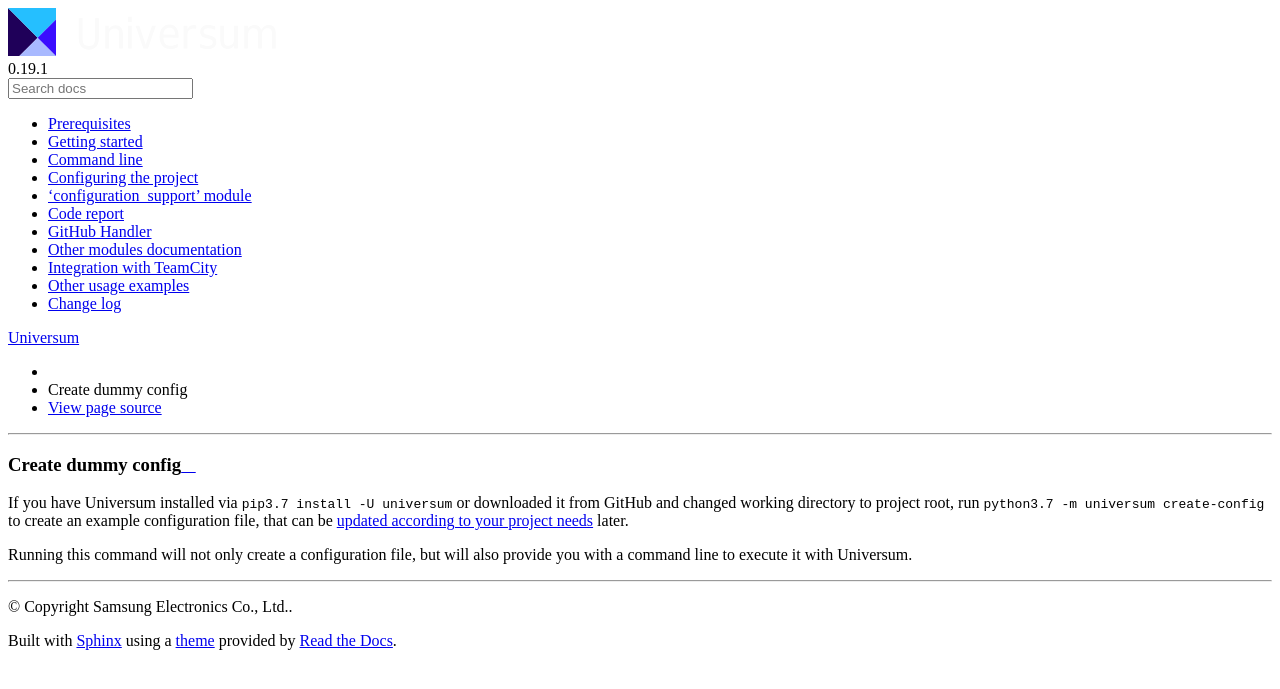
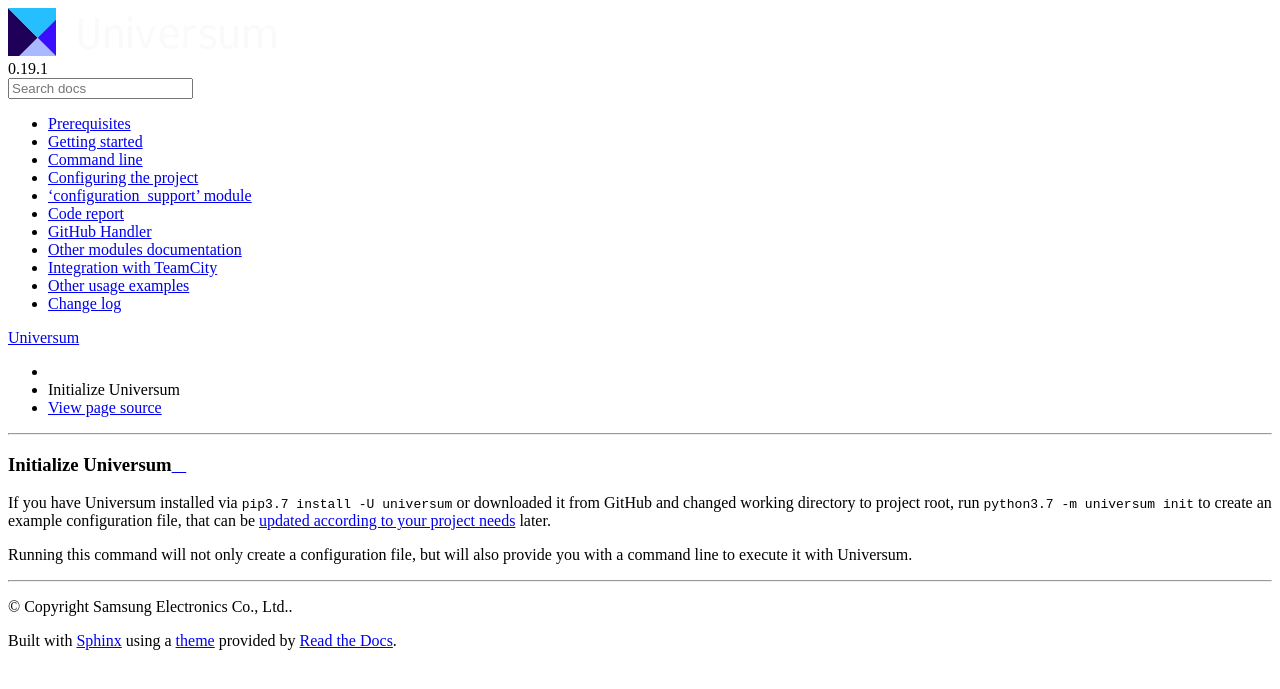
Before and after one commit to Samsung/Universum, a Sphinx documentation site: the page built from doc/init.rst, in a window 1280 px wide. Shown: the top 689 px of the page. Built offline with Sphinx 7.4.7 and the Read the Docs theme 2.0.0, drawn with Linux system fonts in a browser that asks for light colours.

Commit message:
refactor(init): rename the subcommand

```diff
--- a/doc/args.rst
+++ b/doc/args.rst
@@ -36,7 +36,7 @@
          containing 'unit test 1'
 
     {create-config,poll,submit,nonci,github-handler} : @replace
-        | :doc:`universum create-config <create_config>`
+        | :doc:`universum init <create_config>`
         | :doc:`universum poll <args_poll>`
         | :doc:`universum submit <args_submit>`
         | :doc:`universum nonci <args_nonci>`
--- a/doc/configuring.rst
+++ b/doc/configuring.rst
@@ -23,8 +23,8 @@
     The project is free to use whatever it needs in the configuration file; just remember,
     all the calculations are done on config processing, not step execution.
 
-To :doc:`create an example config and get a command to launch it with Universum <create_config>`,
-run ``python3.7 -m universum create-config``.
+To :doc:`create an example config and get a command to launch it with Universum <init>`,
+run ``python3.7 -m universum init``.
 
 
 Project configuration
--- a/doc/index.rst
+++ b/doc/index.rst
@@ -32,5 +32,4 @@
 To install Universum, make sure to :doc:`meet prerequisites <prerequisites>` and then simply run
 ``pip3.7 install -U universum`` from command line.
 
-To :doc:`create an example config and execute it with Universum <create_config>`,
-run ``python3.7 -m universum create-config``.
+To :doc:`create an example config and execute it with Universum <init>`, run ``python3.7 -m universum init``.
--- a/doc/create_config.rst
+++ b/doc/init.rst
@@ -1,10 +1,10 @@
 :orphan:
 
-Create dummy config
--------------------
+Initialize Universum
+--------------------
 
 If you have Universum installed via ``pip3.7 install -U universum`` or downloaded it from GitHub and changed
-working directory to project root, run ``python3.7 -m universum create-config`` to create an example configuration file,
+working directory to project root, run ``python3.7 -m universum init`` to create an example configuration file,
 that can be :doc:`updated according to your project needs <configuring>` later.
 
 Running this command will not only create a configuration file, but will also provide you with a command line to
```
Also changed, not shown: 3 other files.
